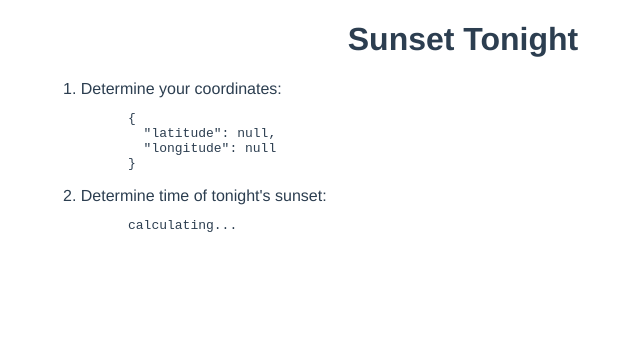
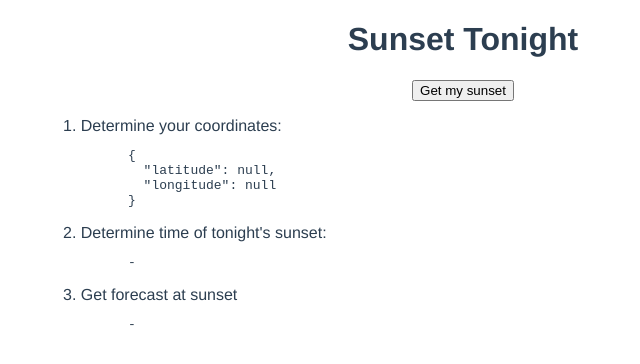
Before and after one commit to adamgibbons/sunset-tonight-vue, a Vue app: page / in a window 1280 px wide. Shown: the top 364 px of the page, without its empty margins (177-817 px from the left). Built offline with nearby package versions, Linux system fonts and the light colour scheme; no server answers.

Commit message:
query darksky api

```diff
--- a/package.json
+++ b/package.json
@@ -8,6 +8,7 @@
     "lint": "vue-cli-service lint"
   },
   "dependencies": {
+    "axios": "^0.18.0",
     "solar-calc": "^1.1.0",
     "vue": "^2.5.17",
     "vue-router": "^3.0.1",
--- a/src/components/Sunset.vue
+++ b/src/components/Sunset.vue
@@ -1,12 +1,17 @@
 <template>
   <div>
+    <button @click="init">Get my sunset</button>
     <p>
       1. Determine your coordinates:
       <pre>{{coordinates}}</pre>
     </p>
     <p>
       2. Determine time of tonight's sunset:
-      <pre>{{sunset || 'calculating...'}}</pre>
+      <pre>{{sunset || '-'}}</pre>
+    </p>
+    <p>
+      3. Get forecast at sunset
+      <pre>{{forecast || '-'}}</pre>
     </p>
   </div>
 </template>
@@ -20,16 +25,19 @@ function handleError ({ code }) {
 
 export default {
   name: 'Sunset',
-  computed: mapGetters(['coordinates', 'sunset']),
-  methods: mapActions(['setCoordinates']),
-  mounted () {
+  computed: mapGetters(['coordinates', 'sunset', 'forecast']),
+  methods: {
+    ...mapActions(['setCoordinates']),
+    init () {
       if (navigator.geolocation) {
         navigator.geolocation.getCurrentPosition((position) => {
+          console.log(position, 'foo')
           const { latitude, longitude } = position.coords
           this.setCoordinates({ latitude, longitude })
         }, handleError)
       } else {
         console.log('Geolocation is not supported by this browser.')
+      }
     }
   }
 }
--- a/src/store.js
+++ b/src/store.js
@@ -1,5 +1,6 @@
 import Vue from 'vue'
 import Vuex from 'vuex'
+import http from 'axios'
 import calculateTimeOfSunset from '@/utils/solar-calc'
 import utcToUnixTimestamp from '@/utils/utc-to-unix-timestamp'
 
@@ -9,13 +10,15 @@ export default new Vuex.Store({
   state: {
     latitude: null,
     longitude: null,
-    sunset: null
+    sunset: null,
+    forecast: null
   },
   getters: {
     coordinates: state => {
       return { latitude: state.latitude, longitude: state.longitude }
     },
-    sunset: state => utcToUnixTimestamp(state.sunset)
+    sunset: state => utcToUnixTimestamp(state.sunset),
+    forecast: state => state.forecast
   },
   mutations: {
     setCoordinates (state, { latitude, longitude }) {
@@ -24,12 +27,30 @@ export default new Vuex.Store({
     },
     setSunset (state, { latitude, longitude }) {
       state.sunset = calculateTimeOfSunset(latitude, longitude)
+    },
+    setForecast (state, { forecast }) {
+      state.forecast = forecast
     }
   },
   actions: {
-    setCoordinates ({ commit }, { latitude, longitude }) {
+    setCoordinates ({ commit, dispatch }, { latitude, longitude }) {
       commit('setCoordinates', { latitude, longitude })
       commit('setSunset', { latitude, longitude })
+      dispatch('getForecast')
+    },
+    getForecast ({ commit, getters, state }) {
+      // TODO move key to env var
+      const apiKey = '590014b33dd991435f9576af4c1d81c0'
+      const baseUrl = 'https://cors-anywhere.herokuapp.com/https://api.darksky.net/forecast'
+
+      // Well, this is a hack...
+      const url = `${baseUrl}/${apiKey}/${state.latitude},${state.longitude},${getters.sunset}`
+
+      http.get(url)
+        .then(({ data }) => {
+          commit('setForecast', { forecast: data })
+        })
+        .catch(error => console.log(error))
     }
   }
 })
```
Also changed, not shown: 1 other file (tests, documents, lock files or other folders). Lines whose indentation alone changed are shown as unchanged.
